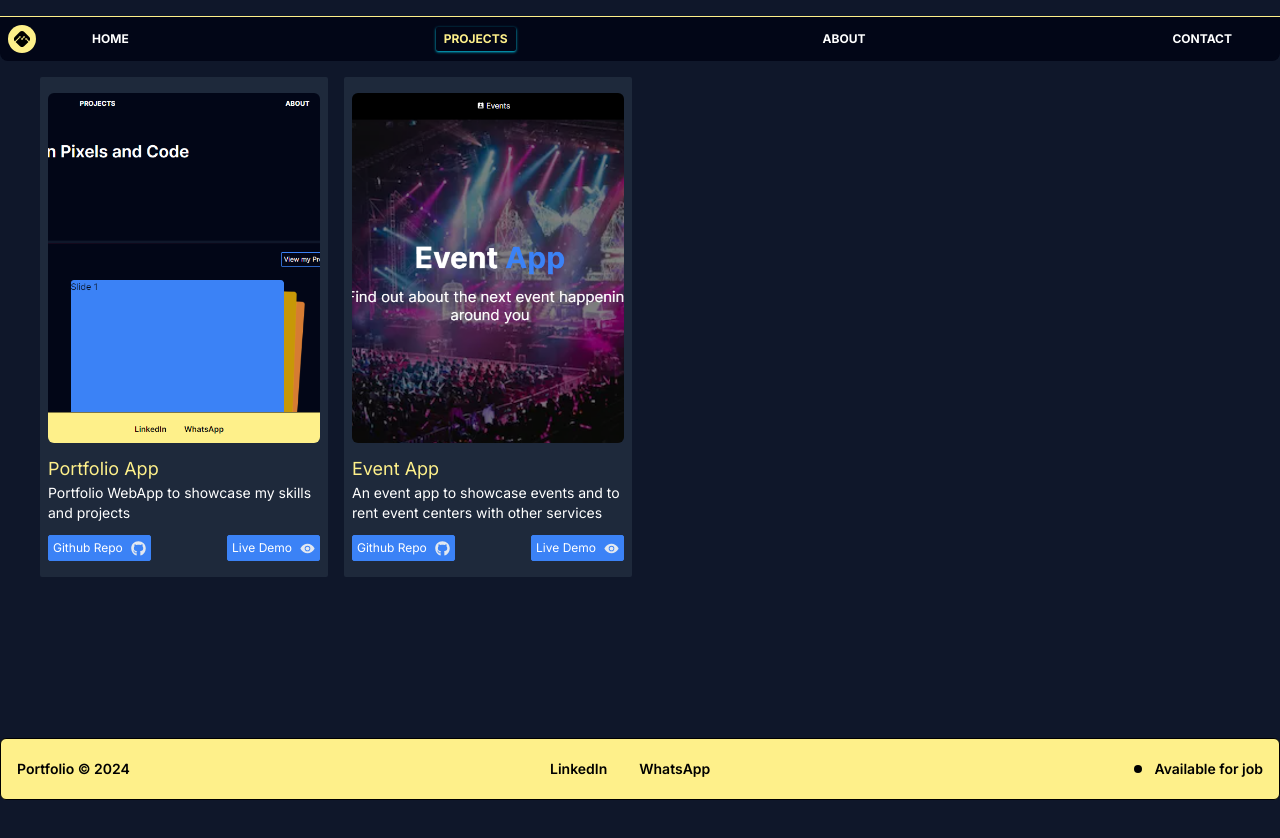
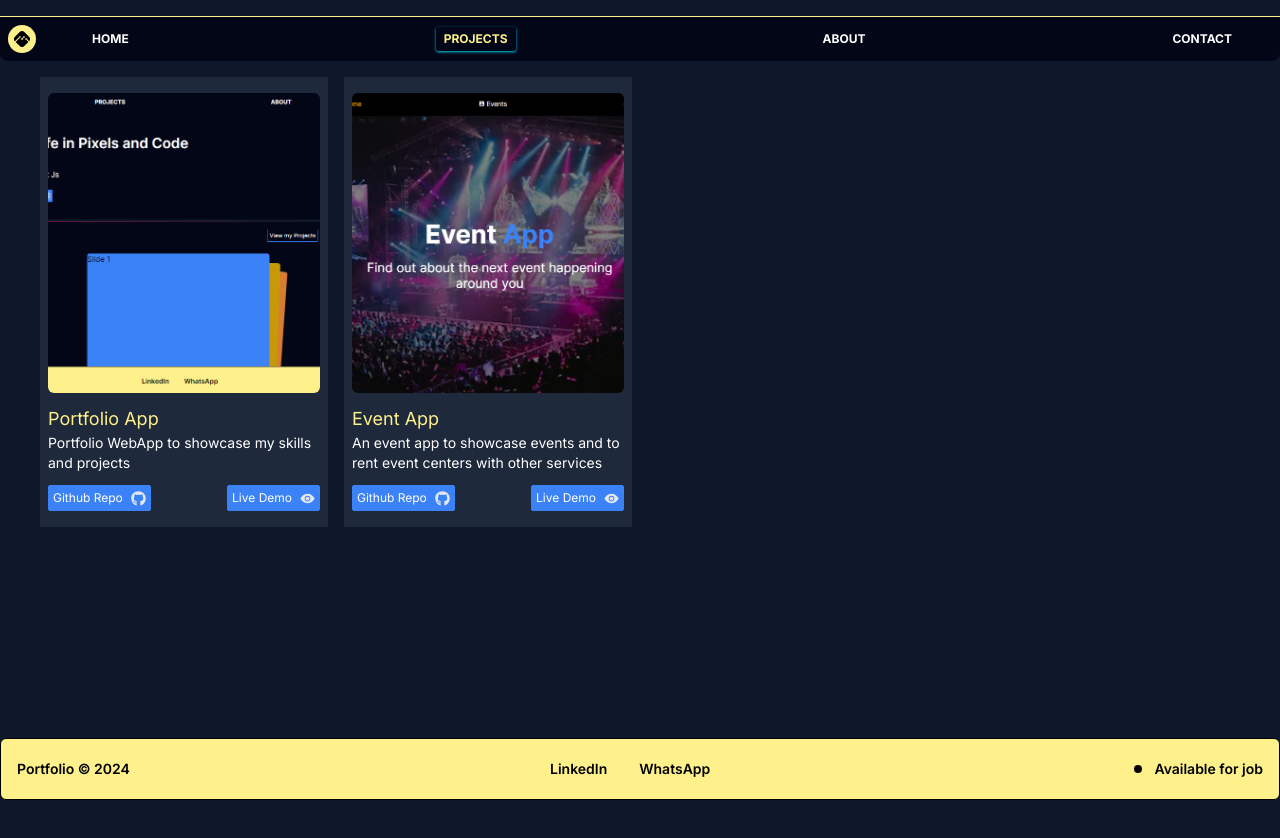
Before and after one commit to PraktyDev/portofolioApp, a Next.js app: page /projects in a window 1280 px wide. Shown: the top 838 px of the page. Built offline with nearby package versions, Linux system fonts and the light colour scheme.

Commit message:
added more styling

```diff
--- a/src/app/about/page.js
+++ b/src/app/about/page.js
@@ -6,7 +6,7 @@ import Link from "next/link";
 const Aboutpage = () => {
   return (
     <div className="container h-full laptop:h-screen overflow-hidden flex flex-col laptop:flex-row mx-auto justify-evenly ">
-      <div className="flex flex-col my-auto gap-2 items-center justify-center mb-10 laptop:mb-0">
+      <div className="flex flex-col gap-2 items-center justify-center mb-10 laptop:mb-0">
         <h1 className="text-white text-3xl laptop:mb-0 ">Passionate</h1>
         <h2 className="text-2xl text-blue-500">Full Stack Developer</h2>
         <p className="text-white text-sm laptop:text-md w-full px-5 laptop:w-96 text-center laptop:text-justify">I am a passionate junior fullstack engineer with a love for crafting innovative digital solutions. My tech stack is React Js for the frontend, Node Js and Express Js for the backend and MongoDB for the database. I soon fell in love with Next Js which makes fullstack development seamless and unmatchingly easy.
@@ -15,7 +15,7 @@ const Aboutpage = () => {
         </p>
         <div className="flex"><Link href="https://wa.link/l8cd8e" className="bg-blue-500 hover:bg-blue-400 text-white rounded-sm py-2 px-4">Hire me</Link></div>
       </div>
-      <ul className="mt-2 my-auto rounded-sm text-white text-xl laptop:text-6xl border border-1 border-yellow-200 p-2 uppercase justify-center flex laptop:flex-col gap-4 font-semibold">
+      <ul className="mt-2 rounded-sm text-white text-xl laptop:text-6xl border border-1 border-yellow-200 p-2 uppercase justify-center flex laptop:flex-col gap-4 font-semibold">
         <div className="flex laptop:flex-col gap-2 items-center bg-yellow-200 px-4 py-2 laptop:py-6 rounded-sm text-slate-950">
           <li>a</li>
           <li>b</li>
@@ -29,7 +29,7 @@ const Aboutpage = () => {
           <li>e</li>
         </div>
       </ul>
-      <div className="flex my-auto flex-col gap-6 items-center justify-center p-12">
+      <div className="flex flex-col gap-6 items-center justify-center p-12">
         <Image alt="profile" src={"/assets/images/profile.jpg"} width={150} height={150} className="rounded-full " />
         <h1 className="text-white text-3xl laptop:text-4xl font-semibold text-center">Praise<br/>Akintayo</h1>
         <div className="flex gap-8 text-3xl text-white">
--- a/src/components/ProjectCard.js
+++ b/src/components/ProjectCard.js
@@ -8,9 +8,9 @@ const ProjectCard = (props) => {
   return (
     <div className="hover:shadow-yellow-200 hover:shadow-sm flex flex-col gap-3 bg-slate-800  py-4 px-2 rounded-sm">
       <Image
-        className="bg-slate-700 rounded-md object-cover w-full h-[350px] "
-        width={100}
-        height={100}
+        className="bg-slate-700 rounded-md object-cover w-full h-[300px] "
+        width={500}
+        height={500}
         src={props.src}
         alt="project image"
       />
--- a/src/components/Slider.js
+++ b/src/components/Slider.js
@@ -21,8 +21,8 @@ export default function Slider() {
         modules={[EffectCards]}
         className="w-72 h-72 tablet:w-80 tablet:h-80 laptop:w-96 laptop:h-96 mb-10 laptop:mb-0 overflow-hidden"
       >
-        <SwiperSlide className="rounded-md bg-blue-500 p-2"><Image src={"/assets/images/portfolio.png"} width={500} height={500} alt="project image" className="w-full h-full rounded-md" /></SwiperSlide>
-        <SwiperSlide className="rounded-md bg-yellow-500 p-2"><Image src={"/assets/images/eventbg.png"} width={500} height={500} alt="project image" className="w-full h-full rounded-md" /></SwiperSlide>
+        <SwiperSlide className="rounded-md bg-blue-500 p-2"><Image src={"/assets/images/portfolio.png"} width={500} height={500} alt="project image" className="w-full h-full rounded-md object-cover" /></SwiperSlide>
+        <SwiperSlide className="rounded-md bg-yellow-500 p-2"><Image src={"/assets/images/eventbg.png"} width={500} height={500} alt="project image" className="w-full h-full rounded-md object-cover" /></SwiperSlide>
         <SwiperSlide className="rounded-md bg-orange-400 p-2"><p className="text-center text-md text-black flex items-center justify-center">Coming Soon...</p></SwiperSlide>
       </Swiper>
     </>
```
